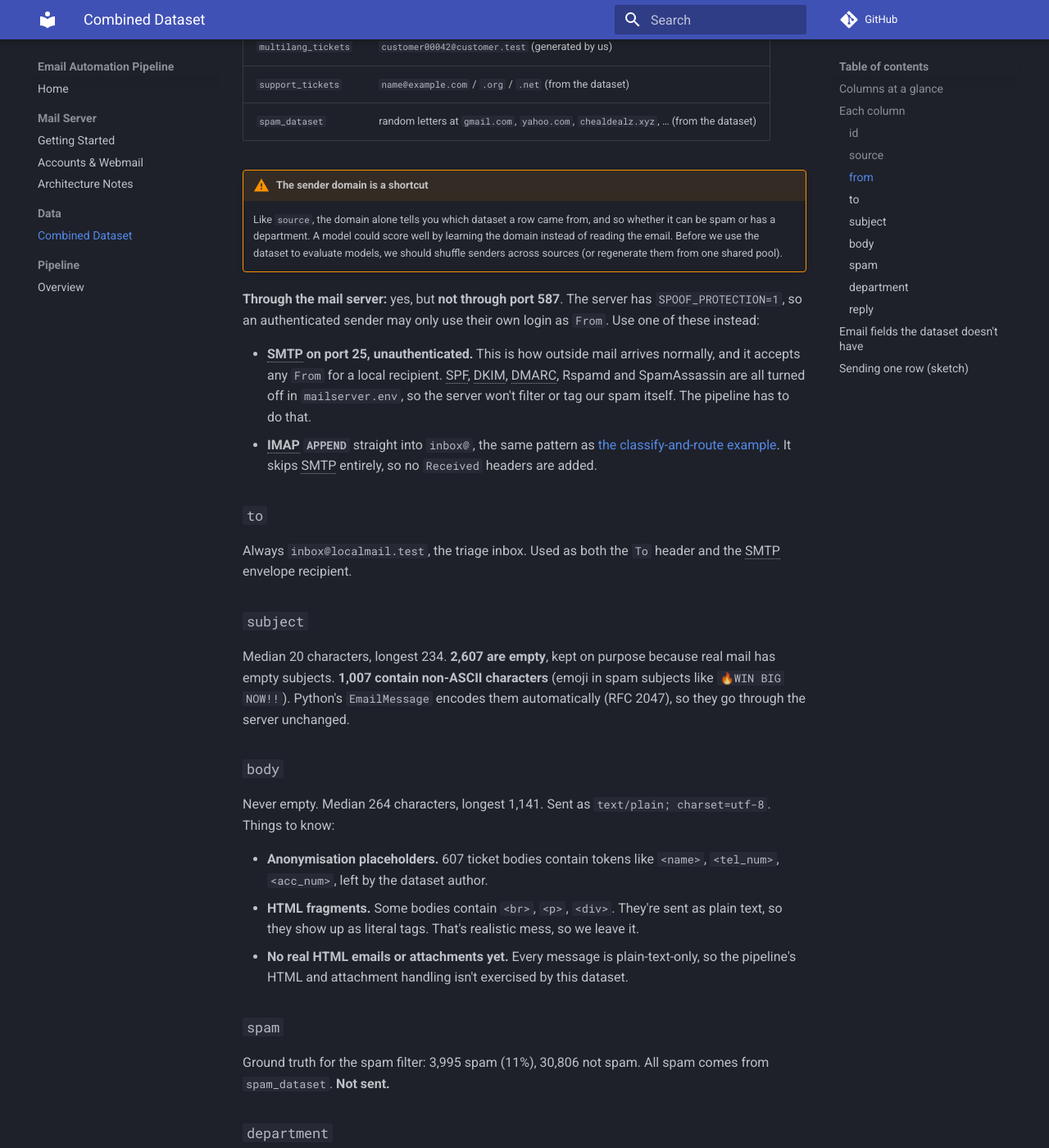
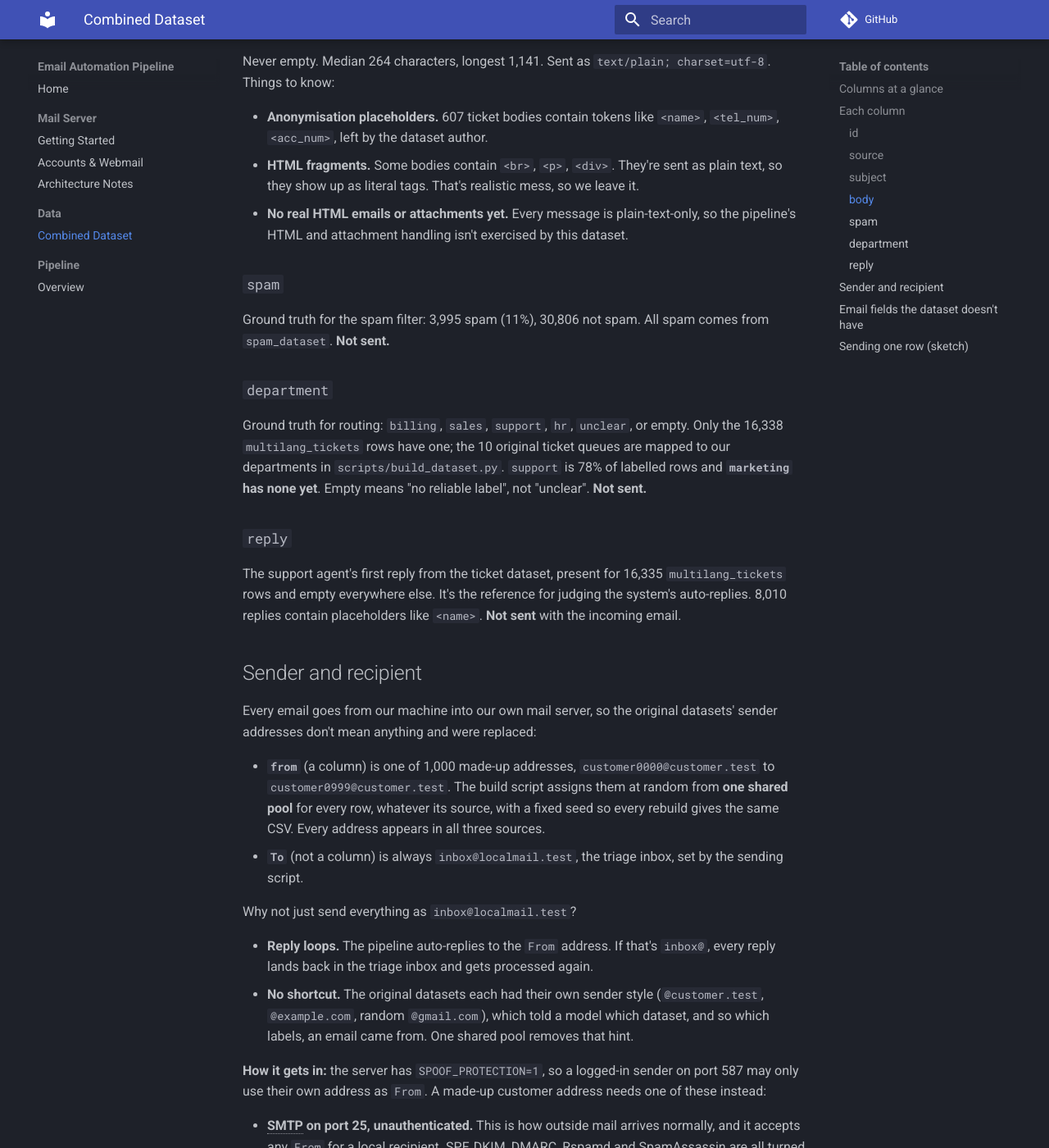
Before and after one commit to danielstet/EmailAutomationPipeline, an MkDocs documentation site: the page built from docs/data/combined-dataset.md, in a window 1280 px wide and 1400 px high, scrolled down 1805 px. Shown: the whole window at 82% size. Built offline with MkDocs 1.6.1 and Material for MkDocs 9.7.7, drawn with Linux system fonts in a browser that asks for light colours; comment, search, counter and statistics services are not loaded; some of the changed text lies outside the part shown.

Commit message:
Replace per-dataset senders with one shared pool, drop the to column
The original senders differed by source (@customer.test, @example.com,
random gmail/yahoo), so the domain revealed which labels an email could
have. Every row now gets a sender from one pool of 1,000 made-up
addresses (fixed seed, reproducible). `to` was always inbox@ and is now
set by the sending script instead. Docs updated to match.

Co-Authored-By: Claude Opus 5.5 <noreply@anthropic.com>

```diff
--- a/docs/data/combined-dataset.md
+++ b/docs/data/combined-dataset.md
@@ -14,13 +14,15 @@ the CSV and are only used to score the pipeline afterwards.
 |---|---|---|
 | `id` | Row number, 1–34,801 | **Yes, as a tracking header** (`X-Dataset-Id`) |
 | `source` | Which Kaggle dataset the row came from | **No.** It gives the labels away |
-| `from` | Sender address | **Yes**, as the `From` header (port 25 or IMAP only, see below) |
-| `to` | Recipient | **Yes**, as the `To` header and the SMTP recipient |
+| `from` | Made-up sender address | **Yes**, as the `From` header (port 25 or IMAP only) |
 | `subject` | Subject line | **Yes**, as the `Subject` header |
 | `body` | Email text | **Yes**, as the `text/plain` body |
 | `spam` | 1 = spam, 0 = not spam | **No.** Label |
 | `department` | Routing label | **No.** Label |
 | `reply` | A support agent's reference reply | **No.** Used to score auto-replies |
+
+There is no `to` column: it's always `inbox@localmail.test`. See
+[Sender and recipient](#sender-and-recipient).
 
 ## Each column
 
@@ -46,38 +48,6 @@ only `multilang_tickets` rows have a department. A model that could see
 `source` would learn that shortcut instead of reading the email, and its
 accuracy would be inflated. Keep `source` in the CSV and join it back by `id`
 after the run, for example to report accuracy per source.
-
-### `from`
-The sender. Every address is synthetic, but each source has its own pattern:
-
-| Source | Addresses look like |
-|---|---|
-| `multilang_tickets` | `customer00042@customer.test` (generated by us) |
-| `support_tickets` | `name@example.com` / `.org` / `.net` (from the dataset) |
-| `spam_dataset` | random letters at `gmail.com`, `yahoo.com`, `chealdealz.xyz`, … (from the dataset) |
-
-!!! warning "The sender domain is a shortcut"
-    Like `source`, the domain alone tells you which dataset a row came from,
-    and so whether it can be spam or has a department. A model could score well
-    by learning the domain instead of reading the email. Before we use the
-    dataset to evaluate models, we should shuffle senders across sources (or
-    regenerate them from one shared pool).
-
-**Through the mail server:** yes, but **not through port 587**. The server has
-`SPOOF_PROTECTION=1`, so an authenticated sender may only use their own
-login as `From`. Use one of these instead:
-
-- **SMTP on port 25, unauthenticated.** This is how outside mail arrives
-  normally, and it accepts any `From` for a local recipient. SPF, DKIM, DMARC,
-  Rspamd and SpamAssassin are all turned off in `mailserver.env`, so the
-  server won't filter or tag our spam itself. The pipeline has to do that.
-- **IMAP `APPEND`** straight into `inbox@`, the same pattern as
-  [the classify-and-route example](../pipeline/overview.md#the-classify-and-route-pattern).
-  It skips SMTP entirely, so no `Received` headers are added.
-
-### `to`
-Always `inbox@localmail.test`, the triage inbox. Used as both the `To` header
-and the SMTP envelope recipient.
 
 ### `subject`
 Median 20 characters, longest 234. **2,607 are empty**, kept on purpose because
@@ -115,6 +85,45 @@ The support agent's first reply from the ticket dataset, present for 16,335
 judging the system's auto-replies. 8,010 replies contain placeholders like
 `<name>`. **Not sent** with the incoming email.
 
+## Sender and recipient
+
+Every email goes from our machine into our own mail server, so the original
+datasets' sender addresses don't mean anything and were replaced:
+
+- **`from`** (a column) is one of 1,000 made-up addresses,
+  `customer0000@customer.test` to `customer0999@customer.test`. The build
+  script assigns them at random from **one shared pool** for every row,
+  whatever its source, with a fixed seed so every rebuild gives the same CSV.
+  Every address appears in all three sources.
+- **`To`** (not a column) is always `inbox@localmail.test`, the triage inbox,
+  set by the sending script.
+
+Why not just send everything as `inbox@localmail.test`?
+
+- **Reply loops.** The pipeline auto-replies to the `From` address. If that's
+  `inbox@`, every reply lands back in the triage inbox and gets processed
+  again.
+- **No shortcut.** The original datasets each had their own sender style
+  (`@customer.test`, `@example.com`, random `@gmail.com`), which told a model
+  which dataset, and so which labels, an email came from. One shared pool
+  removes that hint.
+
+**How it gets in:** the server has `SPOOF_PROTECTION=1`, so a logged-in
+sender on port 587 may only use their own address as `From`. A made-up
+customer address needs one of these instead:
+
+- **SMTP on port 25, unauthenticated.** This is how outside mail arrives
+  normally, and it accepts any `From` for a local recipient. SPF, DKIM, DMARC,
+  Rspamd and SpamAssassin are all turned off in `mailserver.env`, so the
+  server won't filter or tag our spam itself. The pipeline has to do that.
+- **IMAP `APPEND`** straight into `inbox@`, the same pattern as
+  [the classify-and-route example](../pipeline/overview.md#the-classify-and-route-pattern).
+  It skips SMTP entirely, so no `Received` headers are added.
+
+Customer addresses aren't on our domain, so a real auto-reply to one will
+fail to deliver. When we build auto-replies, we'll either put the customer
+pool on a local domain or capture outgoing replies instead of delivering them.
+
 ## Email fields the dataset doesn't have
 
 The pipeline parses `from`, `to`, `date`, `subject`, `body`, `attachments`,
@@ -122,6 +131,7 @@ The pipeline parses `from`, `to`, `date`, `subject`, `body`, `attachments`,
 
 | Field | How it gets filled |
 |---|---|
+| `to` | Always `inbox@localmail.test`, set by the sending script |
 | `date` | `Date` header set by the sending script when it sends |
 | `attachments` | None in this dataset; to come from synthetic emails |
 | `headers` | `Message-ID`, `Received` etc. are added by the script and the server |
@@ -135,8 +145,8 @@ from email.utils import formatdate
 
 def send_row(row):
     msg = EmailMessage()
-    msg["From"] = row["from"]
-    msg["To"] = row["to"]
+    msg["From"] = row["from"]                # made-up, shared pool
+    msg["To"] = "inbox@localmail.test"
     msg["Subject"] = row["subject"]          # may be empty
     msg["Date"] = formatdate(localtime=True)
     msg["Message-ID"] = f"<email-{row['id']}@dataset.localmail.test>"
```
Also changed, not shown: other parts of docs/data/combined-dataset.md (+1 -1 lines), CLAUDE.md (+4 -1 lines), README.md (+3 -3 lines), data/README.md (+4 -1 lines), 2 other files.
